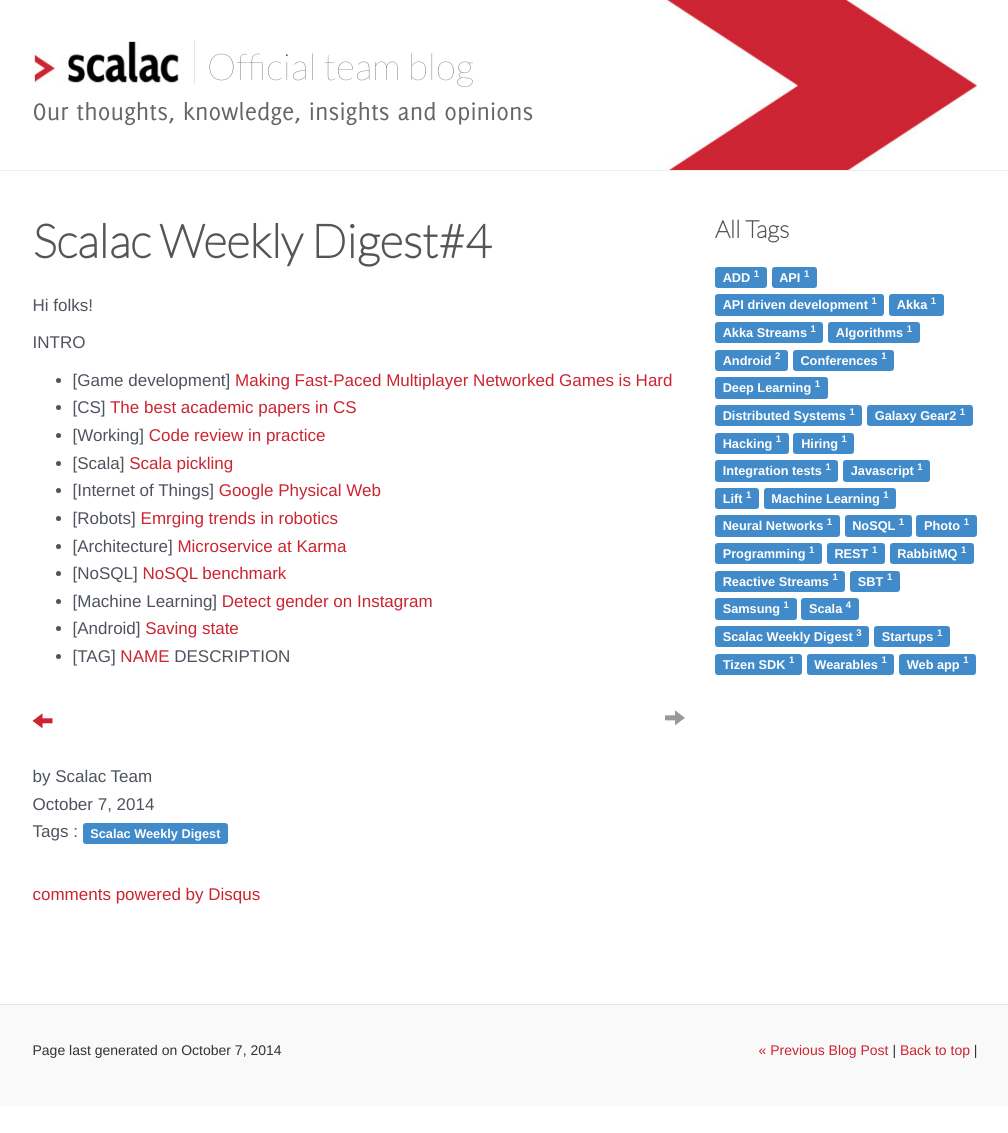
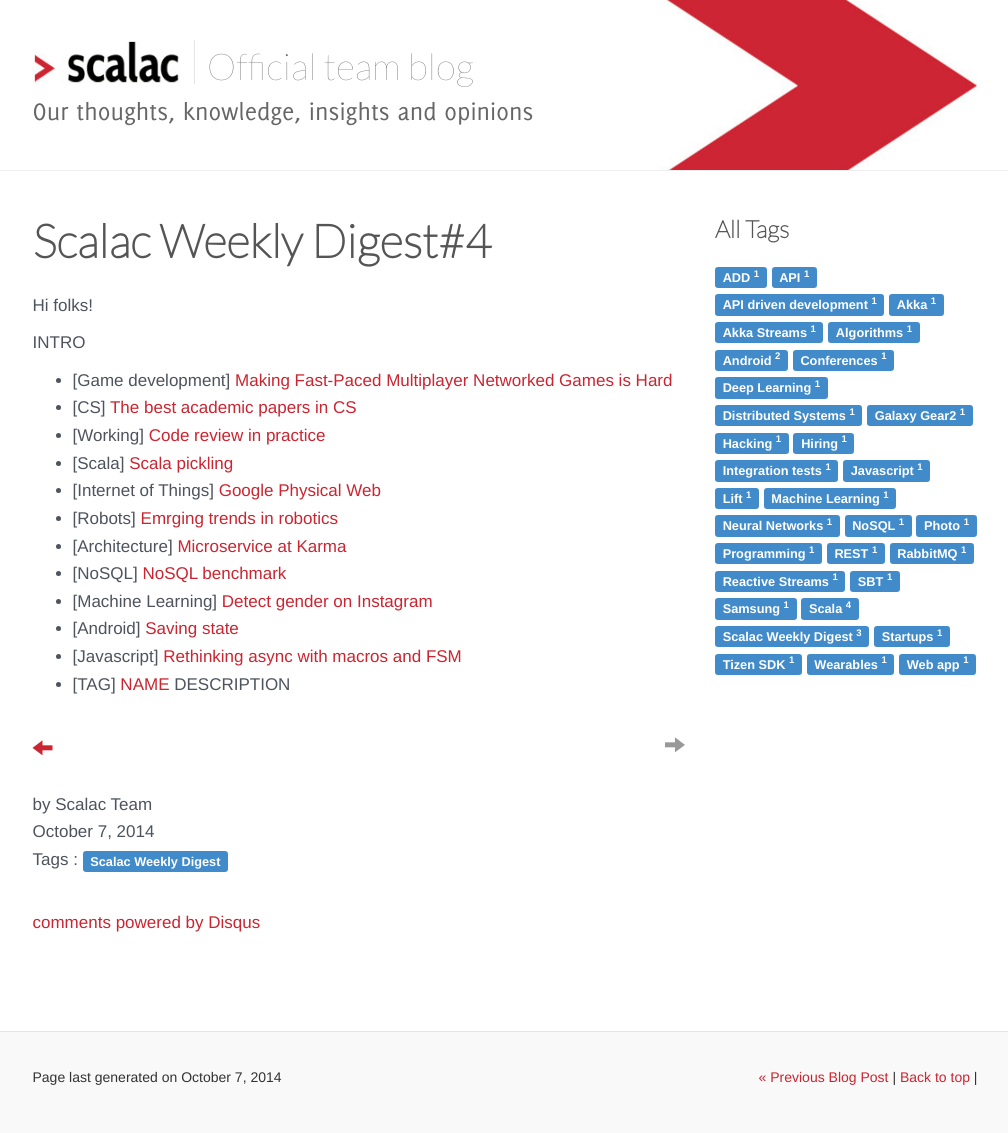
Before and after one commit to serafinmaciej/ScalaConsultants.github.io, a Jekyll site: the page built from _posts/2014-10-07-digest-4.markdown, in a window 1280 px wide. Shown: the whole page, without its empty margins (135-1143 px from the left). Built offline with Jekyll 4.4.1, drawn with Linux system fonts in a browser that asks for light colours; comment, search, counter and statistics services are not loaded; before the commit the page ends 1106 px from its top, so only the background shows below that.

Commit message:
Update 2014-10-07-digest-4.markdown

```diff
--- a/_posts/2014-10-07-digest-4.markdown
+++ b/_posts/2014-10-07-digest-4.markdown
@@ -24,5 +24,6 @@
 * \[NoSQL\] [NoSQL benchmark](http://java.dzone.com/articles/dissecting-nosql-benchmark)
 * \[Machine Learning\] [Detect gender on Instagram](http://totems.co/blog/machine-learning-nodejs-gender-instagram)
 * \[Android\] [Saving state](https://speakerdeck.com/cyrilmottier/deep-dive-into-android-state-restoration)
+* \[Javascript\] [Rethinking async with macros and FSM](http://sriku.org/blog/2014/02/11/bye-bye-js-promises/)
 * \[TAG\] [NAME](URL)
 DESCRIPTION
```
